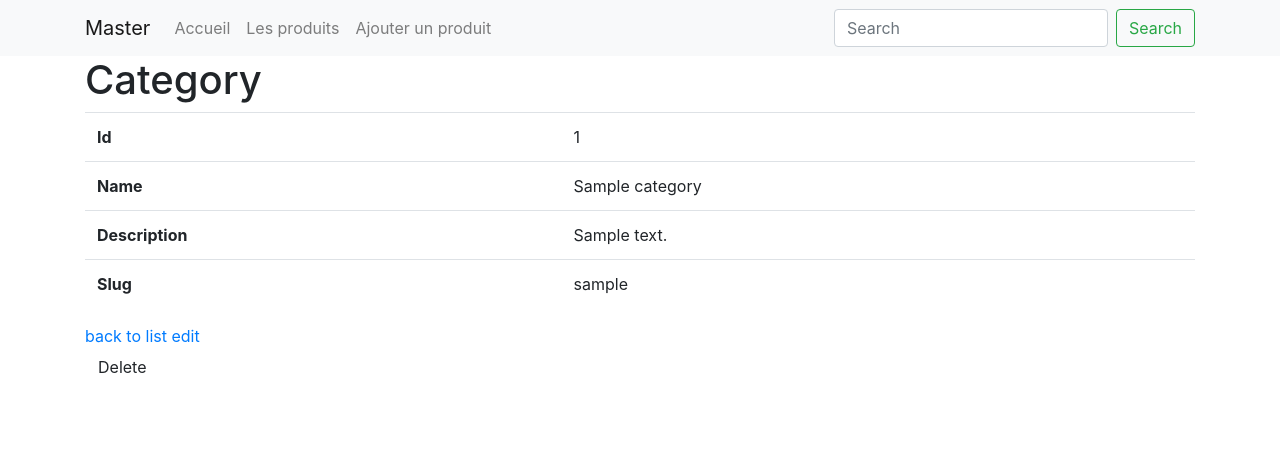
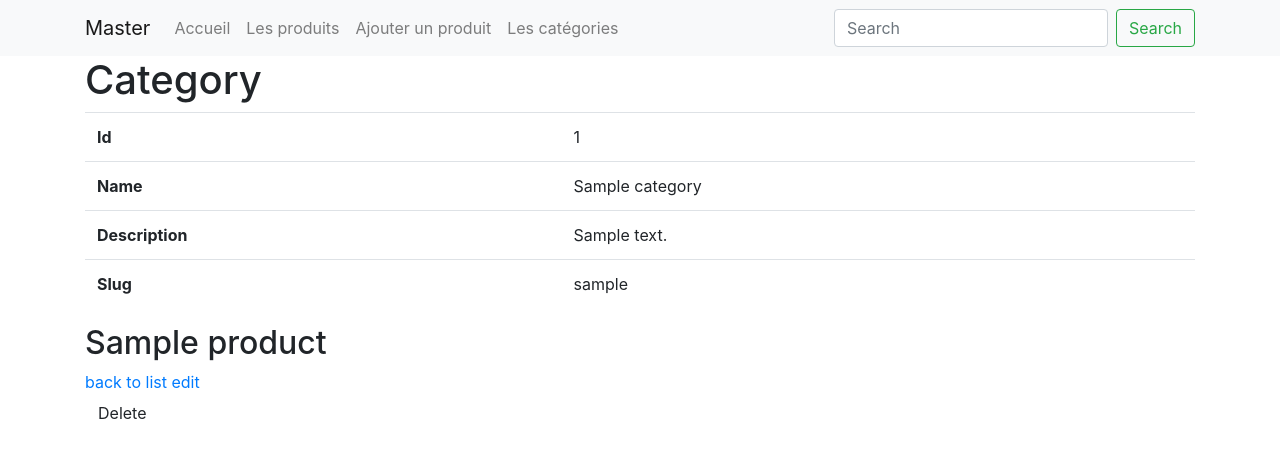
Before and after one commit to NicolasRousseaux26/master-symfony-1, a Symfony app: template templates/category/show.html.twig in a window 1280 px wide. Shown: the top 458 px of the page. Run offline with Twig, Linux system fonts and the light colour scheme; the template is opened without the code that fills it: most values are stand-ins (such as "Sample title", 1, 10 or a date in 2020); some libraries are stand-ins or nearby versions.

Commit message:
Category and user on product form

```diff
--- a/src/Entity/Category.php
+++ b/src/Entity/Category.php
@@ -114,4 +114,9 @@ class Category
 
         return $this;
     }
+
+    public function __toString()
+    {
+        return $this->getName();
+    }
 }
--- a/src/Entity/User.php
+++ b/src/Entity/User.php
@@ -80,4 +80,9 @@ class User
 
         return $this;
     }
+
+    public function __toString()
+    {
+        return $this->getUsername();
+    }
 }
--- a/src/Form/ProductType.php
+++ b/src/Form/ProductType.php
@@ -2,7 +2,10 @@
 
 namespace App\Form;
 
+use App\Entity\Category;
 use App\Entity\Product;
+use App\Repository\CategoryRepository;
+use Symfony\Bridge\Doctrine\Form\Type\EntityType;
 use Symfony\Component\Form\AbstractType;
 use Symfony\Component\Form\Extension\Core\Type\MoneyType;
 use Symfony\Component\Form\FormBuilderInterface;
@@ -19,6 +22,8 @@ class ProductType extends AbstractType
             ->add('price', MoneyType::class, [
                 'divisor' => 100
             ])
+            ->add('category')
+            ->add('user')
         ;
     }
 
--- a/templates/_navbar.html.twig
+++ b/templates/_navbar.html.twig
@@ -16,6 +16,9 @@
                 <li class="nav-item">
                     <a class="nav-link" href="{{ path('product_create') }}">Ajouter un produit</a>
                 </li>
+                <li class="nav-item">
+                    <a class="nav-link" href="{{ path('category_index') }}">Les catégories</a>
+                </li>
             </ul>
             <form class="form-inline my-2 my-lg-0">
                 <input class="form-control mr-sm-2" type="search" placeholder="Search">
--- a/templates/category/show.html.twig
+++ b/templates/category/show.html.twig
@@ -26,6 +26,14 @@
         </tbody>
     </table>
 
+    <div class="row">
+        {% for product in category.products %}
+            <div class="col-lg-4">
+                <h2>{{ product.name }}</h2>
+            </div>
+        {% endfor %}
+    </div>
+
     <a href="{{ path('category_index') }}">back to list</a>
 
     <a href="{{ path('category_edit', {'id': category.id}) }}">edit</a>
```
